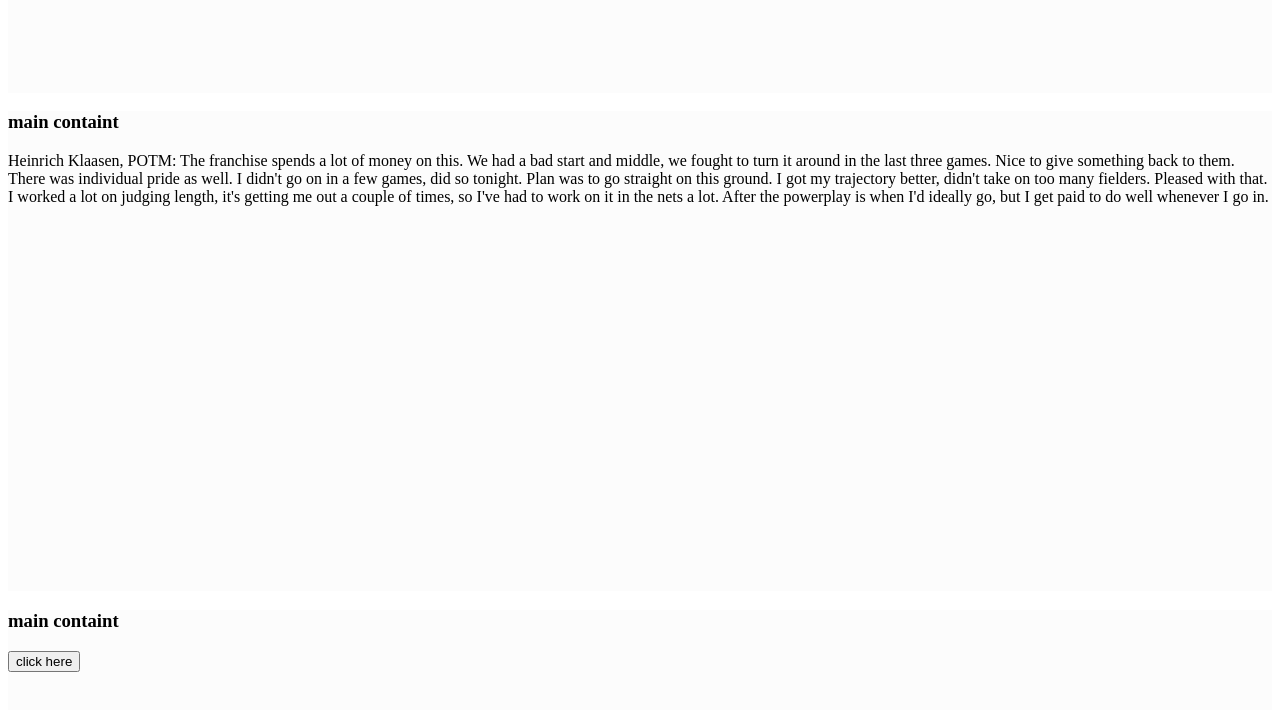
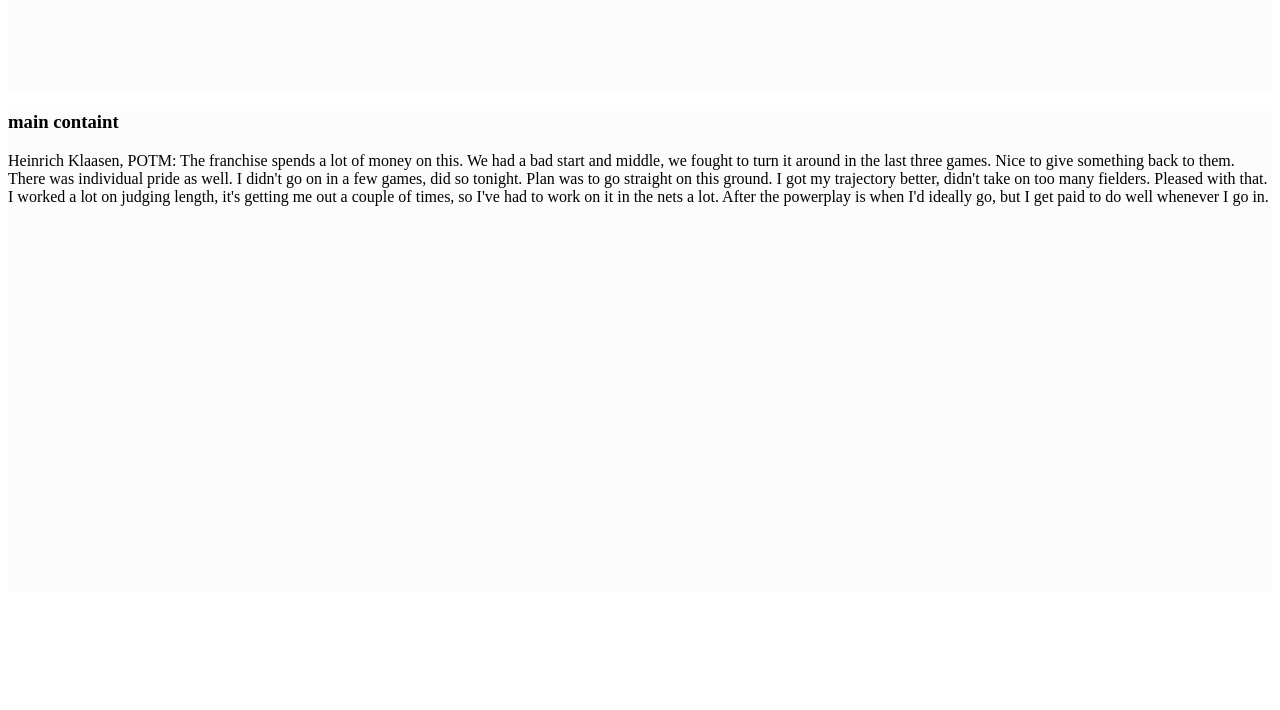
Before and after one commit to MalinduDissanayaka/First-react-App, a React (Vite) app in the folder react-app/: page / in a window 1280 px wide. Shown: the part 494-1204 px from the top of the page. After the commit the page ends 1093 px from the top, so only its background shows below. Built offline with nearby package versions, Linux system fonts and the light colour scheme.

Commit message:
change body

```diff
--- a/react-app/src/App.jsx
+++ b/react-app/src/App.jsx
@@ -27,9 +27,7 @@ function App() {
             in a few games, did so tonight. Plan was to go straight on this ground. I got my trajectory better, didn't take on too many fielders. Pleased with that. I worked a lot on judging length, it's getting me out a couple of times, so I've had to work
           on it in the nets a lot. After the powerplay is when I'd ideally go, but I get paid to do well whenever I go in.</p>
       </Body>
-      <Body>
-        <button>click here</button>
-      </Body>
+
 
     </>
 
```
